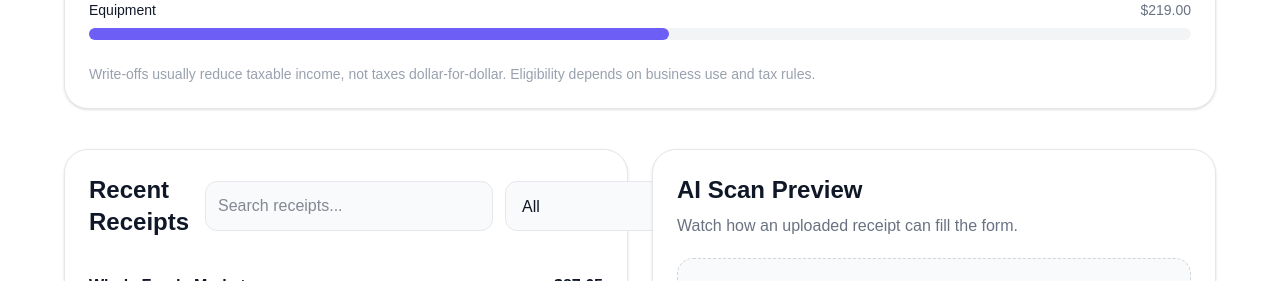
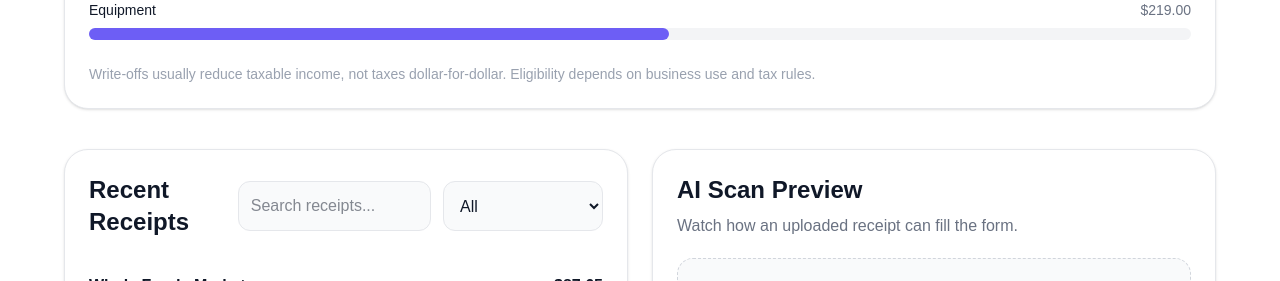
Before and after one commit to christianmvasquez/ReceiptVault, a Next.js app: page /demo in a window 1280 px wide. Shown: the part 735-1016 px from the top of the page. Built offline with nearby package versions, Linux system fonts and the light colour scheme.

Commit message:
Fix receipt filter layout

```diff
--- a/app/dashboard/page.tsx
+++ b/app/dashboard/page.tsx
@@ -408,19 +408,19 @@ export default function Dashboard() {
         </div>
 
         <div className="mt-8 rounded-3xl border border-gray-200 bg-white p-6 shadow-sm">
-          <div className="flex flex-col gap-4 md:flex-row md:items-center md:justify-between">
+          <div className="flex flex-col gap-4 lg:flex-row lg:items-center lg:justify-between">
             <h2 className="text-2xl font-semibold">Recent Receipts</h2>
 
-            <div className="flex flex-col gap-3 md:flex-row">
+            <div className="flex w-full min-w-0 flex-col gap-3 sm:flex-row lg:max-w-md">
               <input
-                className="w-full rounded-xl border border-gray-200 bg-gray-50 p-3 outline-none focus:border-violet-500 md:w-80"
+                className="w-full min-w-0 rounded-xl border border-gray-200 bg-gray-50 p-3 outline-none focus:border-violet-500 sm:flex-1"
                 placeholder="Search receipts..."
                 value={search}
                 onChange={(e) => setSearch(e.target.value)}
               />
 
               <select
-                className="w-full rounded-xl border border-gray-200 bg-gray-50 p-3 outline-none focus:border-violet-500 md:w-48"
+                className="w-full rounded-xl border border-gray-200 bg-gray-50 p-3 outline-none focus:border-violet-500 sm:w-40 sm:shrink-0"
                 value={categoryFilter}
                 onChange={(e) => setCategoryFilter(e.target.value)}
               >
--- a/app/demo/page.tsx
+++ b/app/demo/page.tsx
@@ -233,21 +233,21 @@ export default function DemoPage() {
 
         <div className="mt-10 grid gap-6 md:grid-cols-2">
           <section className="rounded-3xl border border-gray-200 bg-white p-6 shadow-sm">
-            <div className="flex flex-col gap-4 md:flex-row md:items-center md:justify-between">
+            <div className="flex flex-col gap-4 lg:flex-row lg:items-center lg:justify-between">
               <h2 className="text-2xl font-bold">Recent Receipts</h2>
 
-              <div className="flex flex-col gap-3 md:flex-row">
+              <div className="flex w-full min-w-0 flex-col gap-3 sm:flex-row lg:max-w-md">
                 <input
                   value={search}
                   onChange={(event) => setSearch(event.target.value)}
                   placeholder="Search receipts..."
-                  className="rounded-xl border border-gray-200 bg-gray-50 p-3 outline-none focus:border-violet-500 md:w-72"
+                  className="w-full min-w-0 rounded-xl border border-gray-200 bg-gray-50 p-3 outline-none focus:border-violet-500 sm:flex-1"
                 />
 
                 <select
                   value={category}
                   onChange={(event) => setCategory(event.target.value)}
-                  className="rounded-xl border border-gray-200 bg-gray-50 p-3 outline-none focus:border-violet-500 md:w-44"
+                  className="w-full rounded-xl border border-gray-200 bg-gray-50 p-3 outline-none focus:border-violet-500 sm:w-40 sm:shrink-0"
                 >
                   {categories.map((item) => (
                     <option key={item} value={item}>
```
